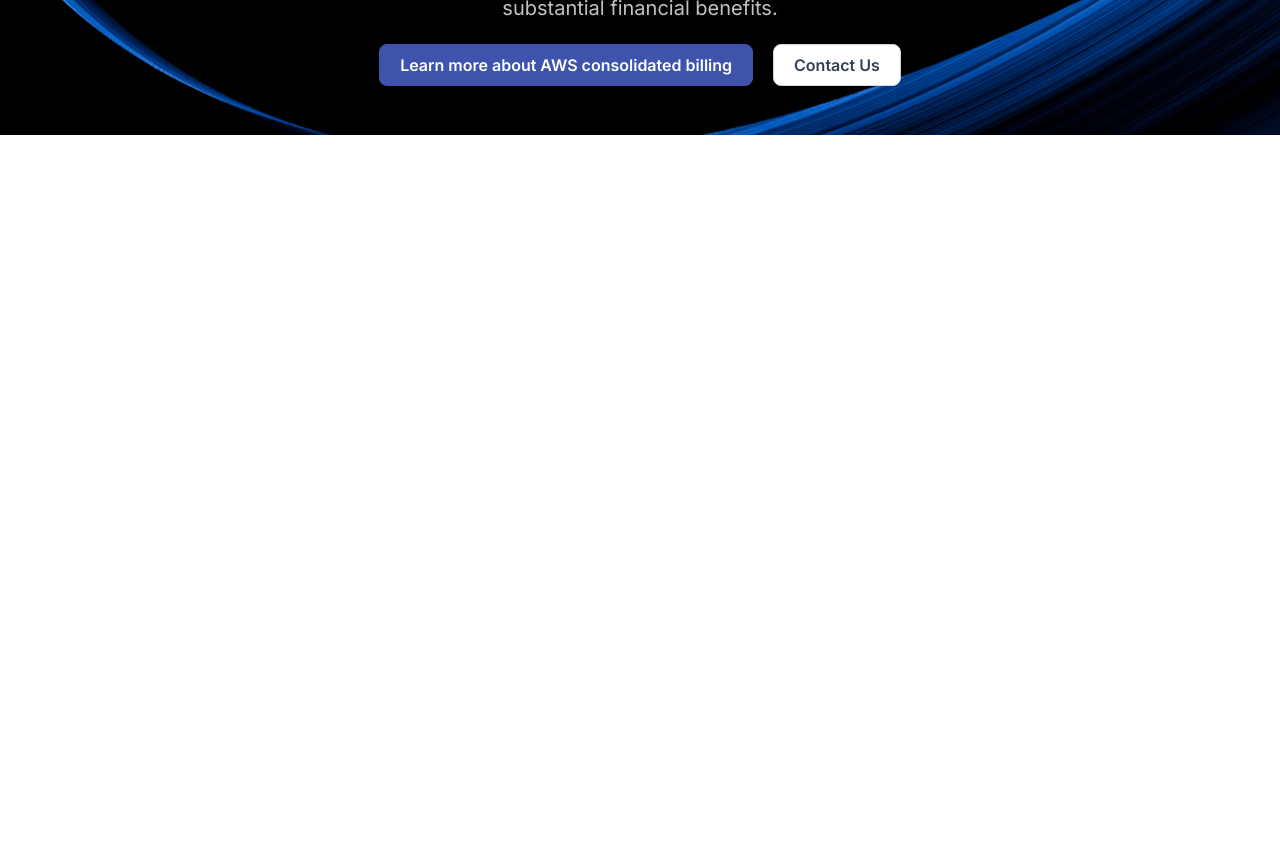
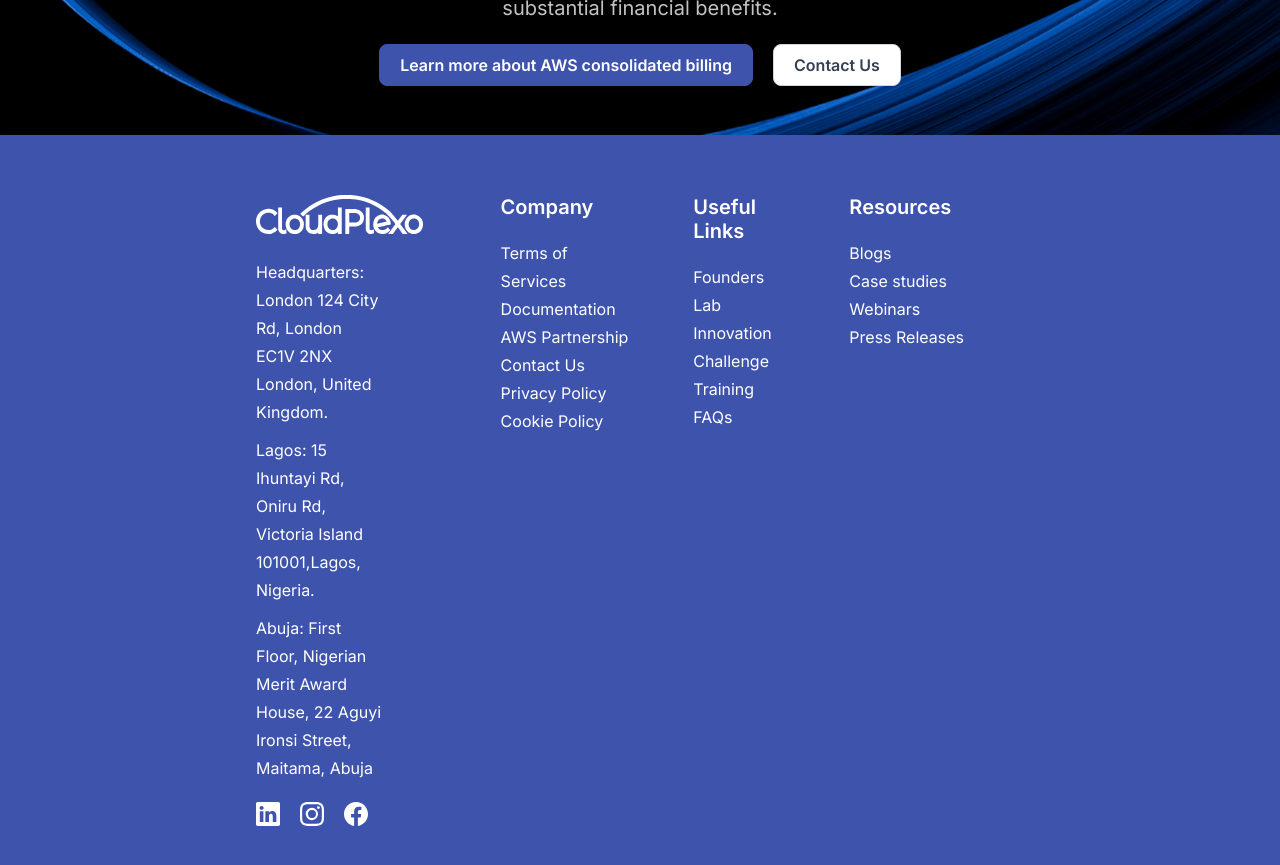
Before and after one commit to VicOrlands/Cloudplex-ISR, a Next.js app: page /aws-maturity-service in a window 1280 px wide. Shown: the part 4400-5265 px from the top of the page. Before the commit the page ends 4535 px from the top, so only its background shows below. Built offline with nearby package versions, Linux system fonts and the light colour scheme.

Commit message:
feat: Added footer

```diff
--- a/src/app/layout.tsx
+++ b/src/app/layout.tsx
@@ -1,6 +1,7 @@
 import { Inter } from "next/font/google";
 import "./globals.css";
 import Header from "@/components/header/Header";
+import Footer from "@/components/footer/footer";
 
 const inter = Inter({
   subsets: ["latin"],
@@ -18,6 +19,7 @@ export default function RootLayout({
       <body>
         <Header />
         {children}
+        <Footer />
       </body>
     </html>
   );
--- /dev/null
+++ b/src/components/footer/footer.tsx
@@ -0,0 +1,103 @@
+import Link from "next/link";
+import Image from "next/image";
+import styles from "./styles.module.css"
+import logo from "@/assets/landing/logo-white.svg";
+import { BsFacebook, BsInstagram, BsLinkedin } from "react-icons/bs";
+
+const Footer = () => {
+    const state = {
+        grid1: [
+            { title: "Terms of Services", link: "/page-terms" },
+            { title: "Documentation", link: "/knowledge" },
+            { title: "AWS Partnership", link: "/aws-partnership" },
+            { title: "Contact Us", link: "/contact-us" },
+            { title: "Privacy Policy", link: "/page-privacy" },
+            { title: "Cookie Policy", link: "/cookie-policy-more" },
+        ],
+        grid2: [
+            { title: "Founders Lab", link: "/founders-lab" },
+            { title: "Innovation Challenge", link: "/innovation-challenge" },
+            { title: "Training", link: "/training" },
+            { title: "FAQs", link: "/faq" },
+        ],
+        grid3: [
+            { title: "Blogs", link: "/blog" },
+            { title: "Case studies", link: "/case-study" },
+            { title: "Webinars", link: "/webinars" },
+            { title: "Press Releases", link: "/press-release" },
+        ],
+    };
+
+    return (
+        <footer className={styles["footer"]}>
+            <div className={styles["first-div"]}>
+                <Image
+                    src={logo}
+                    loading="lazy"
+                    alt="Wendu - Cloud Security and Cost"
+                />
+                <div>
+                    <p>
+                        Headquarters: London 124 City Rd, London EC1V 2NX London,
+                        United Kingdom.
+                    </p>
+                    <p>
+                        Lagos: 15 Ihuntayi Rd, Oniru Rd, Victoria Island 101001,Lagos,
+                        Nigeria.
+                    </p>
+
+                    <p>
+                        Abuja: First Floor, Nigerian Merit Award House, 22 Aguyi
+                        Ironsi Street, Maitama, Abuja
+                    </p>
+                </div>
+                <div className={styles["footer-social-links"]}>
+                    <Link href="https://www.linkedin.com/company/cloudplexo/mycompany">
+                        <BsLinkedin color="white" size={24} />
+                    </Link>
+                    <Link href="https://www.instagram.com/cloudplexo/">
+                        <BsInstagram color="white" size={24} />
+                    </Link>
+                    <Link href="https://web.facebook.com/CloudplexoCMP">
+                        <BsFacebook color="white" size={24} />
+                    </Link>
+                </div>
+            </div>
+
+            <div>
+                <h5>Company</h5>
+                <ul>
+                    {state.grid1.map((grid, key) => (
+                        <li key={key}>
+                            <Link href={grid.link}>{grid.title}</Link>
+                        </li>
+                    ))}
+                </ul>
+            </div>
+
+            <div>
+                <h5>Useful Links</h5>
+                <ul>
+                    {state.grid2.map((grid, key) => (
+                        <li key={key}>
+                            <Link href={grid.link}>{grid.title}</Link>
+                        </li>
+                    ))}
+                </ul>
+            </div>
+
+            <div>
+                <h5>Resources</h5>
+                <ul>
+                    {state.grid3.map((grid, key) => (
+                        <li key={key}>
+                            <a href={grid.link}>{grid.title}</a>
+                        </li>
+                    ))}
+                </ul>
+            </div>
+        </footer >
+    );
+}
+
+export default Footer;
--- /dev/null
+++ b/src/components/footer/styles.module.css
@@ -0,0 +1,67 @@
+.footer {
+    background-color: #3e54ac;
+    color: #fff;
+    padding: 60px 20%;
+    font-family: var(--font-inter);
+    display: grid;
+    grid-template-areas: 'header header main main main';
+    gap: 60px;
+}
+
+.footer img {
+    width: auto;
+    height: auto;
+    margin-bottom: 20px;
+}
+
+.footer h5 {
+    font-size: 20px;
+    font-weight: 600;
+    margin-bottom: 20px;
+}
+
+.footer ul li {
+    line-height: 28px;
+}
+
+.first-div {
+    width: 70%;
+}
+
+.first-div p {
+    line-height: 28px;
+    margin-bottom: 10px;
+}
+
+.footer-social-links {
+    display: flex;
+    align-items: center;
+    margin-top: 20px;
+}
+
+.footer-social-links a {
+    margin-right: 20px;
+}
+
+.footer-social-links a:last-child {
+    margin: 0;
+}
+
+@media screen and (max-width: 768px) {
+    .footer {
+        padding: 40px 20px;
+        grid-template-areas: 'header';
+        gap: 50px;
+
+        display: flex;
+        flex-wrap: wrap;
+    }
+
+    .first-div {
+        width: 100%;
+    }
+
+    .footer-social-links a {
+        margin-right: 20px;
+    }
+}
```
Also changed, not shown: src/assets/landing/logo-white.svg (added).
